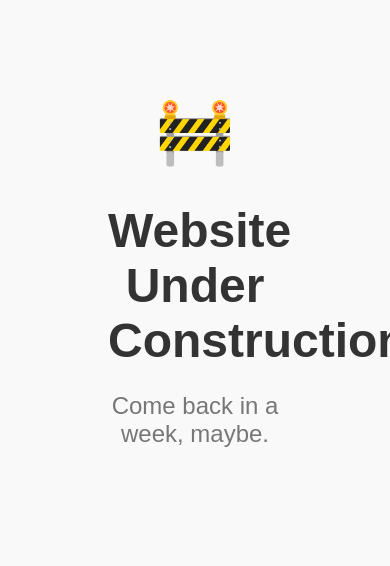
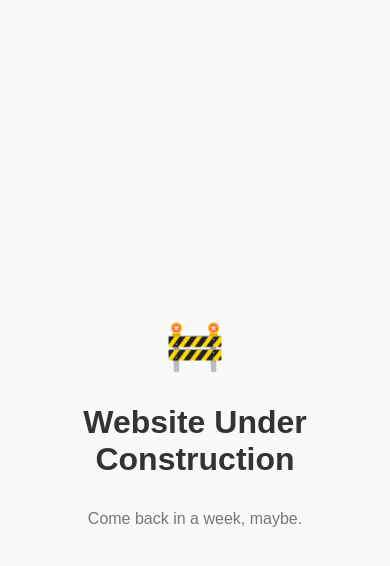
Before and after one commit to ProjectIMA/secret, a plain HTML site: page index.html in a window 390 px wide. Drawn offline with Linux system fonts and the light colour scheme.

Commit message:
Update index.html

```diff
--- a/index.html
+++ b/index.html
@@ -5,34 +5,47 @@
   <meta name="viewport" content="width=device-width, initial-scale=1.0"/>
   <title>Under Construction</title>
   <style>
+    :root {
+      --bg-color: #f9f9f9;
+      --text-color: #333;
+      --subtext-color: #777;
+      --font-main: Arial, sans-serif;
+    }
+
     body {
-      background-color: #f9f9f9;
-      font-family: Arial, sans-serif;
+      background-color: var(--bg-color);
+      font-family: var(--font-main);
+      display: flex;
+      flex-direction: column;
+      align-items: center;
+      justify-content: center;
+      min-height: 100vh;
+      margin: 0;
+      padding: 2rem;
       text-align: center;
-      padding: 100px;
       animation: fadeIn 2s ease-in;
     }
 
+    .emoji {
+      font-size: 4rem;
+      animation: bounce 1.5s infinite;
+    }
+
     h1 {
-      font-size: 3em;
-      color: #333;
-      margin: 20px 0;
+      font-size: 2.5rem;
+      color: var(--text-color);
+      margin: 1rem 0;
       opacity: 0;
       animation: fadeIn 2s ease-in forwards;
       animation-delay: 1s;
     }
 
     p {
-      font-size: 1.5em;
-      color: #777;
+      font-size: 1.25rem;
+      color: var(--subtext-color);
       opacity: 0;
       animation: fadeIn 2s ease-in forwards;
       animation-delay: 2s;
-    }
-
-    .emoji {
-      font-size: 4em;
-      animation: bounce 1.5s infinite;
     }
 
     @keyframes bounce {
@@ -44,6 +57,24 @@
       from { opacity: 0; }
       to { opacity: 1; }
     }
+
+    @media (max-width: 600px) {
+      .emoji {
+        font-size: 3rem;
+      }
+
+      h1 {
+        font-size: 2rem;
+      }
+
+      p {
+        font-size: 1rem;
+      }
+
+      body {
+        padding: 1rem;
+      }
+    }
   </style>
 </head>
 <body>
```
